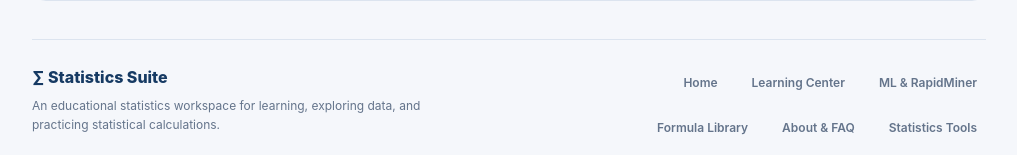
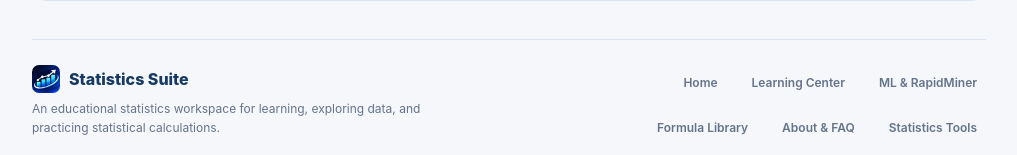
Before and after one commit to brownzkl19-max/Statistics-Suite-, a plain HTML site: page index.html in a window 1280 px wide. Shown: the part 1549-1704 px from the top of the page, without its empty margins (260-1277 px from the left). Drawn offline with Linux system fonts and the light colour scheme.

Commit message:
Apply new icon to footer branding

```diff
--- a/index.html
+++ b/index.html
@@ -145,7 +145,7 @@ button,.nav-btn{min-height:44px}
 .faq-list summary{cursor:pointer;font-weight:700;color:var(--primary);font-size:14px}
 .faq-list details p{font-size:13px;color:var(--muted);margin:10px 0 0}
 .site-footer{margin:38px 0 0;padding:25px 0 12px;border-top:1px solid var(--border);display:grid;grid-template-columns:1.2fr 1fr;gap:20px;color:var(--muted)}
-.footer-brand{font-weight:800;color:var(--primary);font-size:16px}
+.footer-brand{display:flex;align-items:center;gap:9px;font-weight:800;color:var(--primary);font-size:16px}.footer-brand img{width:28px;height:28px;object-fit:cover;border-radius:7px}
 .footer-description{font-size:12px;max-width:420px;margin-top:7px}
 .footer-links{display:flex;justify-content:flex-end;align-content:start;align-items:start;gap:9px 16px;flex-wrap:wrap}
 .footer-links button{width:auto;min-height:36px;padding:7px 9px;background:transparent;color:var(--muted);font-size:12px}
@@ -599,7 +599,7 @@ Results appear here
 
 <footer class="site-footer">
   <div>
-    <div class="footer-brand">∑ Statistics Suite</div>
+    <div class="footer-brand"><img src="statistics-suite-icon.webp" alt=""> Statistics Suite</div>
     <p class="footer-description">An educational statistics workspace for learning, exploring data, and practicing statistical calculations.</p>
   </div>
   <div class="footer-links" aria-label="Footer navigation">
```
